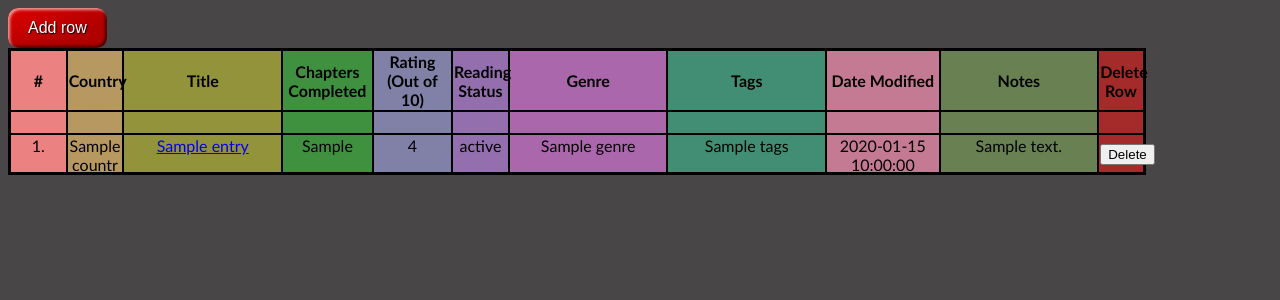
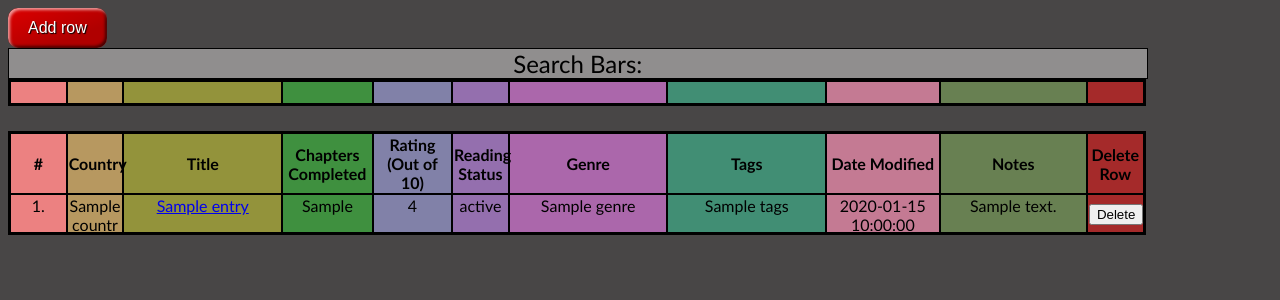
Before and after one commit to doublesmokedbaconandpie/Personal-Webnovel-Ranking-List, a Flask app: template src/templates/index.html in a window 1280 px wide. Shown: the top 300 px of the page. Run offline with Flask 3, Linux system fonts and the light colour scheme; the template is opened without the code that fills it: most values are stand-ins (such as "Sample title", 1, 10 or a date in 2020).

Commit message:
find take 1

```diff
--- a/src/static/CSS/style.css
+++ b/src/static/CSS/style.css
@@ -9,6 +9,7 @@ table {
     border: solid 2px black;
     border-spacing: 0px;
     padding: 0px;
+    margin-bottom: 25px;
     table-layout: fixed;
     text-align: center;
 }
@@ -25,6 +26,18 @@ table th, table td {
 
 .headcol:hover {
     cursor: grab;
+}
+
+#FindTableLabel {
+    font-size: x-large;
+    width: 90%;
+    text-align: center;
+    border: solid 1px black;
+    background-color: rgb(144, 142, 142);
+}
+
+.FindRow {
+    height: 50px;
 }
 
 #addRow {
@@ -116,3 +129,10 @@ table th, table td {
     display: block;
     translate: 0% 50%;
 }
+
+
+.notFound0, .notFound1, .notFound2, .notFound3, .notFound4, .notFound5, .notFound6,
+.notFound7, .notFound8, .notFound9, .notFound10 .notFound11
+ {
+    display: none;
+}
--- a/src/static/JS/editCell.js
+++ b/src/static/JS/editCell.js
@@ -1,6 +1,6 @@
-document.querySelectorAll('td')
+document.querySelectorAll('#NovelTable td')
         .forEach(e => e.addEventListener('blur', saveEditCell));
-document.querySelectorAll('td')
+document.querySelectorAll('#NovelTable td')
         .forEach(e => e.addEventListener('keydown', keydownListener));
 
 
--- a/src/static/JS/findRows.js
+++ b/src/static/JS/findRows.js
@@ -1,8 +1,38 @@
 
-document.querySelectorAll('.find')
+document.querySelectorAll('#FindRow td')
         .forEach(e => e.addEventListener('blur', findEntries));
+document.querySelectorAll('#FindRow td')
+        .forEach(e => e.addEventListener('keydown', findListener));
 
+function findListener(evt){
+    if (evt.key === "Enter" || evt.key == 'Escape') {
+        evt.target.blur();
+    }
+}
 
 function findEntries(evt) {
-    console.log(evt);
+    console.log("Find Entries");
+    const search_query = evt.target.innerHTML.toLowerCase();
+    const search_index = getFindColIndex(evt.target);
+    const col_name = indexToCol(search_index);
+    const rows = Array.from(document.querySelectorAll('.dataRow'));
+    const foundRows = [];
+
+    rows.forEach(function(row) {
+        let innerVal = String(getValsFromRow(row)[col_name]).toLowerCase();
+        if (!innerVal.includes(search_query)) {
+            row.classList.add(`notFound${search_index}`);}
+        else {row.classList.remove(`notFound${search_index}`);}
+        if (!row.getAttribute("class").includes("notFound")) {
+            foundRows.push(row);}
+    });
+
+    foundRows.forEach(function(row, i) {
+        setRowValue(row, 'number', `${i + 1}.`);
+    });
 }
+
+function getFindColIndex(target) {
+    const targetClass = target.getAttribute("class");
+    return parseInt(targetClass.replace("col", ""));
+}
--- a/src/static/JS/sortRows.js
+++ b/src/static/JS/sortRows.js
@@ -4,6 +4,7 @@ document.querySelectorAll('.headcol')
 document.querySelector('.headcol.col4').click();
 
 function sortRows(evt) {
+    console.log("sort Rows");
     const headers = evt.target.parentElement;
     const table = document.getElementById("NovelTable");
     const tableBody = table.querySelector('tbody');
--- a/src/templates/index.html
+++ b/src/templates/index.html
@@ -8,6 +8,38 @@
     </head>
     <body>
         <input id="addRow" type="button" value="Add row">
+        <table id="FindTable">
+            <div id = "FindTableLabel">Search Bars:</div>
+            <colgroup>
+                <col style = "width:5%">
+                <col style = "width:5%">
+                <col style = "width:14%">
+                <col style = "width:8%">
+                <col style = "width:7%">
+                <col style = "width:5%">
+                <col style = "width:14%">
+                <col style = "width:14%">
+                <col style = "width:10%">
+                <col style = "width:13%">
+                <col>
+            </colgroup>
+            <tbody>
+                <tr id="FindRow">
+                    <td contenteditable = 'true' class = "col0"></td>
+                    <td contenteditable = 'true' class = "col1"></td>
+                    <td contenteditable = 'true' class = "col2"></td>
+                    <td contenteditable = 'true' class = "col3"></td>
+                    <td contenteditable = 'true' class = "col4"></td>
+                    <td contenteditable = 'true' class = "col5"></td>
+                    <td contenteditable = 'true' class = "col6"></td>
+                    <td contenteditable = 'true' class = "col7"></td>
+                    <td contenteditable = 'true' class = "col8"></td>
+                    <td contenteditable = 'true' class = "col9"></td>
+                    <td contenteditable = 'true' class = "col10"></td>
+                    <td contenteditable = 'true' class = "col11"></td>
+                </tr>
+            </tbody>
+        </table>
         <table id="NovelTable">
             <colgroup>
                 <col style = "width:5%">
@@ -19,11 +51,11 @@
                 <col style = "width:14%">
                 <col style = "width:14%">
                 <col style = "width:10%">
-                <col style = "width:14%">
+                <col style = "width:13%">
                 <col>
             </colgroup>
             <thead>
-                <tr class="HeaderRow">
+                <tr id="HeaderRow">
                     <th class = "col0">#</th>
                     <th class = "col1 headcol sortnone">Country</th>
                     <th class = "col2 headcol sortnone">Title</th>
@@ -39,18 +71,6 @@
                 </tr>
             </thead>
             <tbody>
-                <th contenteditable="true" class = "col0 find"></th>
-                <th contenteditable="true" class = "col1 find"></th>
-                <th contenteditable="true" class = "col2 find"></th>
-                <th contenteditable="true" class = "col3 find"></th>
-                <th contenteditable="true" class = "col4 find"></th>
-                <th contenteditable="true" class = "col5 find"></th>
-                <th contenteditable="true" class = "col6 find"></th>
-                <th contenteditable="true" class = "col7 find"></th>
-                <th contenteditable="true" class = "col8 find"></th>
-                <th contenteditable="true" class = "col9 find"></th>
-                <th contenteditable="true" class = "col10 find"></th>
-                <th contenteditable="true" class = "col11 find"></th>
                 {% for entry in entries%}
                 <tr class = "dataRow">
                     <td class = "col0"><div class = "scrollable">{{entry.number}}</div></td>
@@ -73,6 +93,7 @@
                 </tr>
                 {% endfor %}
             </tbody>
+        </table>
     </body>
     <script src="static/JS/helperFuncs.js"></script>
     <script src="static/JS/addRow.js"></script>
```
